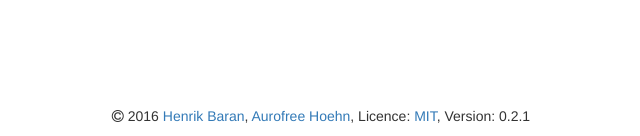
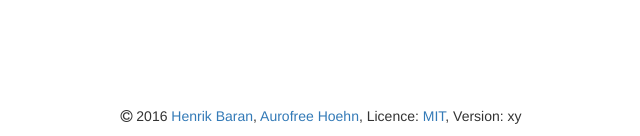
Before and after one commit to enricoba/eems, a Flask app: page /eems/ in a window 1280 px wide. Shown: the part 664-800 px from the top of the page, without its empty margins (319-959 px from the left). Run offline with Flask 2, Linux system fonts and the light colour scheme; some libraries are stand-ins or nearby versions.

Commit message:
homepage session

```diff
--- a/eems/server/core.py
+++ b/eems/server/core.py
@@ -5,9 +5,11 @@
 
 
 from flask import Flask, render_template
+# from eems import __version__
 
 
 app = Flask(__name__)
+
 
 
 @app.route("/eems/")
--- a/eems/server/templates/index.html
+++ b/eems/server/templates/index.html
@@ -71,7 +71,7 @@
     <footer class="navbar-fixed-bottom">
         <div class="container">
         <p class="text-center"><i class="fa fa-copyright"></i> 2016 <a href="#">Henrik Baran</a>,
-            <a href="#"> Aurofree Hoehn</a>, Licence: <a href="{{ url_for('licence') }}">MIT</a>, Version: 0.2.1</p>
+            <a href="#"> Aurofree Hoehn</a>, Licence: <a href="{{ url_for('licence') }}">MIT</a>, Version: xy</p>
         </div>
     </footer>
 
```
